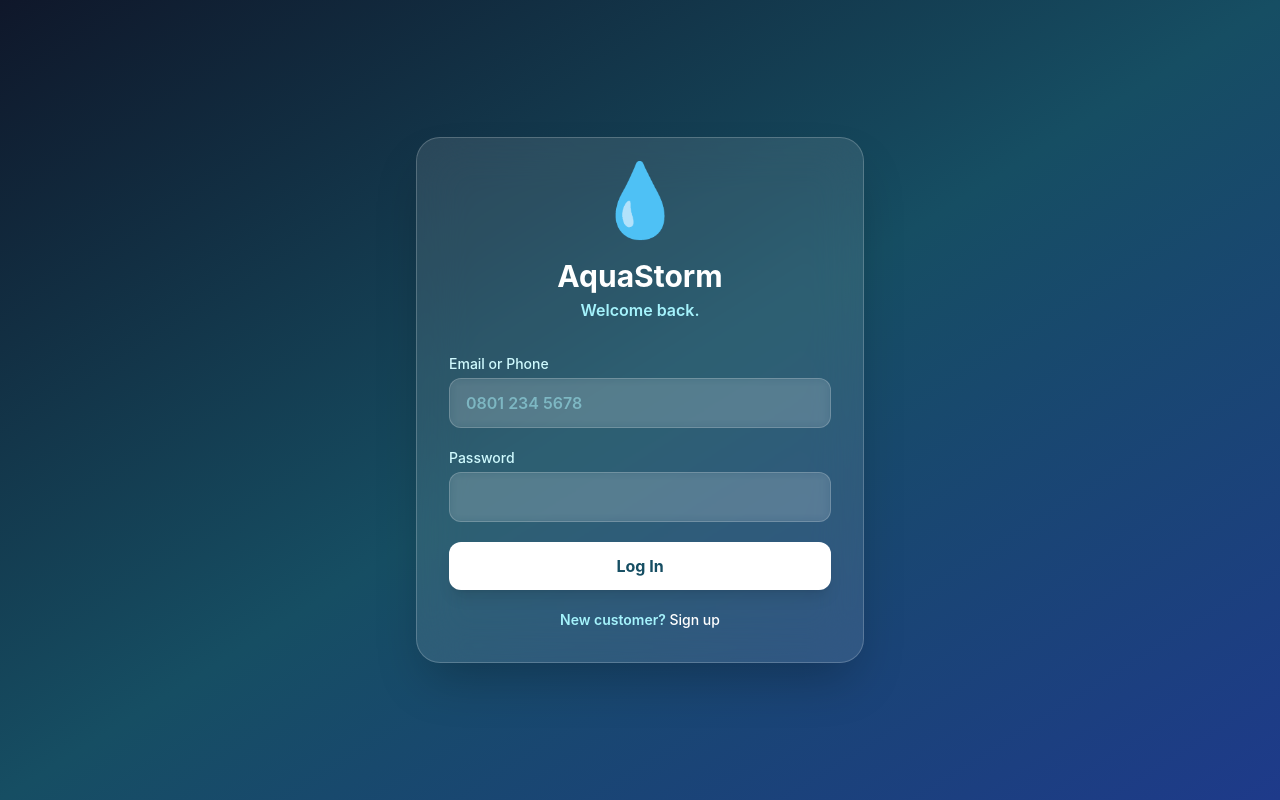
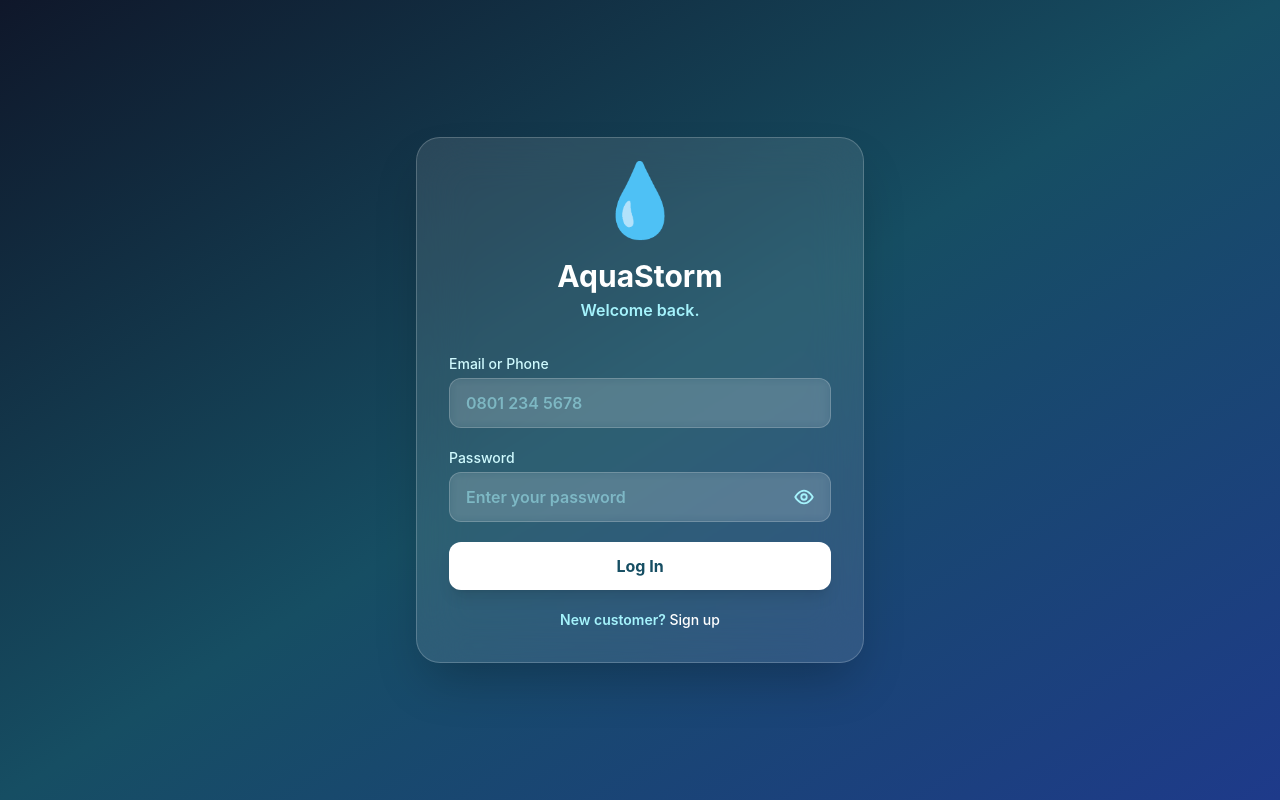
Before and after one commit to sparkthatstar/Aquastorm, a Next.js app: page /login in a window 1280 px wide. Built offline with nearby package versions, Linux system fonts and the light colour scheme; no server answers.

Commit message:
Enhance login form with password visibility toggle
Added show/hide password functionality and improved error handling.

```diff
--- a/src/components/auth/login-form.tsx
+++ b/src/components/auth/login-form.tsx
@@ -10,6 +10,7 @@ export default function LoginForm() {
 
 const [emailOrPhone, setEmailOrPhone] = useState('')
 const [password, setPassword] = useState('')
+const [showPassword, setShowPassword] = useState(false)
 const [error, setError] = useState<string | null>(null)
 const [loading, setLoading] = useState(false)
 
@@ -18,10 +19,10 @@ export default function LoginForm() {
 setError(null)
 setLoading(true)
 
-    // The Magic Trick: If they type a phone number (no '@'), add @aquastorm.app
+// Allow login using an email address or phone number.
 let loginEmail = emailOrPhone.trim()
+
 if (!loginEmail.includes('@')) {
-      // Remove any spaces from the phone number just in case
   const cleanPhone = loginEmail.replace(/\s/g, '')
   loginEmail = `${cleanPhone}@aquastorm.app`
 }
@@ -39,35 +40,104 @@ export default function LoginForm() {
 
 router.push('/')
 router.refresh()
+
 }
 
 return (
 <form onSubmit={handleSubmit} className="space-y-5">
+{/* Email or Phone */}
 <div>
-        <label className="block text-sm font-medium text-cyan-100 mb-1">Email or Phone</label>
+<label className="block text-sm font-medium text-cyan-100 mb-1">
+Email or Phone
+</label>
+
     <input
       type="text"
       required
       value={emailOrPhone}
       onChange={(e) => setEmailOrPhone(e.target.value)}
+      autoComplete="username"
       className="w-full px-4 py-3 rounded-xl bg-white/10 border border-white/20 text-white placeholder-cyan-200/50 focus:ring-2 focus:ring-cyan-400 focus:border-transparent backdrop-blur-sm transition-all"
       placeholder="0801 234 5678"
     />
   </div>
 
+  {/* Password with Show/Hide Eye Button */}
   <div>
-        <label className="block text-sm font-medium text-cyan-100 mb-1">Password</label>
+    <label className="block text-sm font-medium text-cyan-100 mb-1">
+      Password
+    </label>
+
+    <div className="relative">
       <input
-          type="password"
+        type={showPassword ? 'text' : 'password'}
         required
         value={password}
         onChange={(e) => setPassword(e.target.value)}
-          className="w-full px-4 py-3 rounded-xl bg-white/10 border border-white/20 text-white placeholder-cyan-200/50 focus:ring-2 focus:ring-cyan-400 focus:border-transparent backdrop-blur-sm transition-all"
+        autoComplete="current-password"
+        className="w-full px-4 py-3 pr-12 rounded-xl bg-white/10 border border-white/20 text-white placeholder-cyan-200/50 focus:ring-2 focus:ring-cyan-400 focus:border-transparent backdrop-blur-sm transition-all"
+        placeholder="Enter your password"
       />
+
+      <button
+        type="button"
+        onClick={() => setShowPassword((prev) => !prev)}
+        aria-label={showPassword ? 'Hide password' : 'Show password'}
+        aria-pressed={showPassword}
+        className="absolute inset-y-0 right-0 flex items-center justify-center px-4 text-cyan-200 hover:text-white transition-colors focus:outline-none focus-visible:ring-2 focus-visible:ring-cyan-400 rounded-r-xl"
+      >
+        {showPassword ? (
+          // Eye with a slash: password is visible.
+          <svg
+            xmlns="http://www.w3.org/2000/svg"
+            width="22"
+            height="22"
+            viewBox="0 0 24 24"
+            fill="none"
+            stroke="currentColor"
+            strokeWidth="2"
+            strokeLinecap="round"
+            strokeLinejoin="round"
+            aria-hidden="true"
+          >
+            <path d="M3 3l18 18" />
+            <path d="M10.58 10.59a2 2 0 002.83 2.83" />
+            <path d="M9.88 5.09A10.94 10.94 0 0112 4.87c5 0 8.27 4.11 9.5 7.13a11.8 11.8 0 01-3.05 4.29" />
+            <path d="M6.61 6.61A12.2 12.2 0 002.5 12c.63 1.55 1.68 3.07 3.08 4.23A9.94 9.94 0 0012 19.13c1.1 0 2.15-.19 3.12-.53" />
+          </svg>
+        ) : (
+          // Normal eye: password is hidden.
+          <svg
+            xmlns="http://www.w3.org/2000/svg"
+            width="22"
+            height="22"
+            viewBox="0 0 24 24"
+            fill="none"
+            stroke="currentColor"
+            strokeWidth="2"
+            strokeLinecap="round"
+            strokeLinejoin="round"
+            aria-hidden="true"
+          >
+            <path d="M2.5 12s3.5-7 9.5-7 9.5 7 9.5 7-3.5 7-9.5 7-9.5-7-9.5-7z" />
+            <circle cx="12" cy="12" r="3" />
+          </svg>
+        )}
+      </button>
+    </div>
   </div>
 
-      {error && <div className="bg-red-500/20 border border-red-400/50 text-red-200 text-sm rounded-lg p-3 backdrop-blur-sm">{error}</div>}
+  {/* Error Message */}
+  {error && (
+    <div
+      role="alert"
+      className="bg-red-500/20 border border-red-400/50 text-red-200 text-sm rounded-lg p-3 backdrop-blur-sm"
+    >
+      {error}
+    </div>
+  )}
 
+  {/* Login Button */}
   <button
     type="submit"
     disabled={loading}
@@ -76,10 +146,17 @@ export default function LoginForm() {
     {loading ? 'Logging in…' : 'Log In'}
   </button>
 
+  {/* Signup Link */}
   <p className="text-center text-sm text-cyan-200">
     New customer?{' '}
-        <a href="/signup" className="text-white font-medium hover:underline">Sign up</a>
+    <a
+      href="/signup"
+      className="text-white font-medium hover:underline"
+    >
+      Sign up
+    </a>
   </p>
 </form>
+
 )
 }
```
Lines whose indentation alone changed are shown as unchanged.
